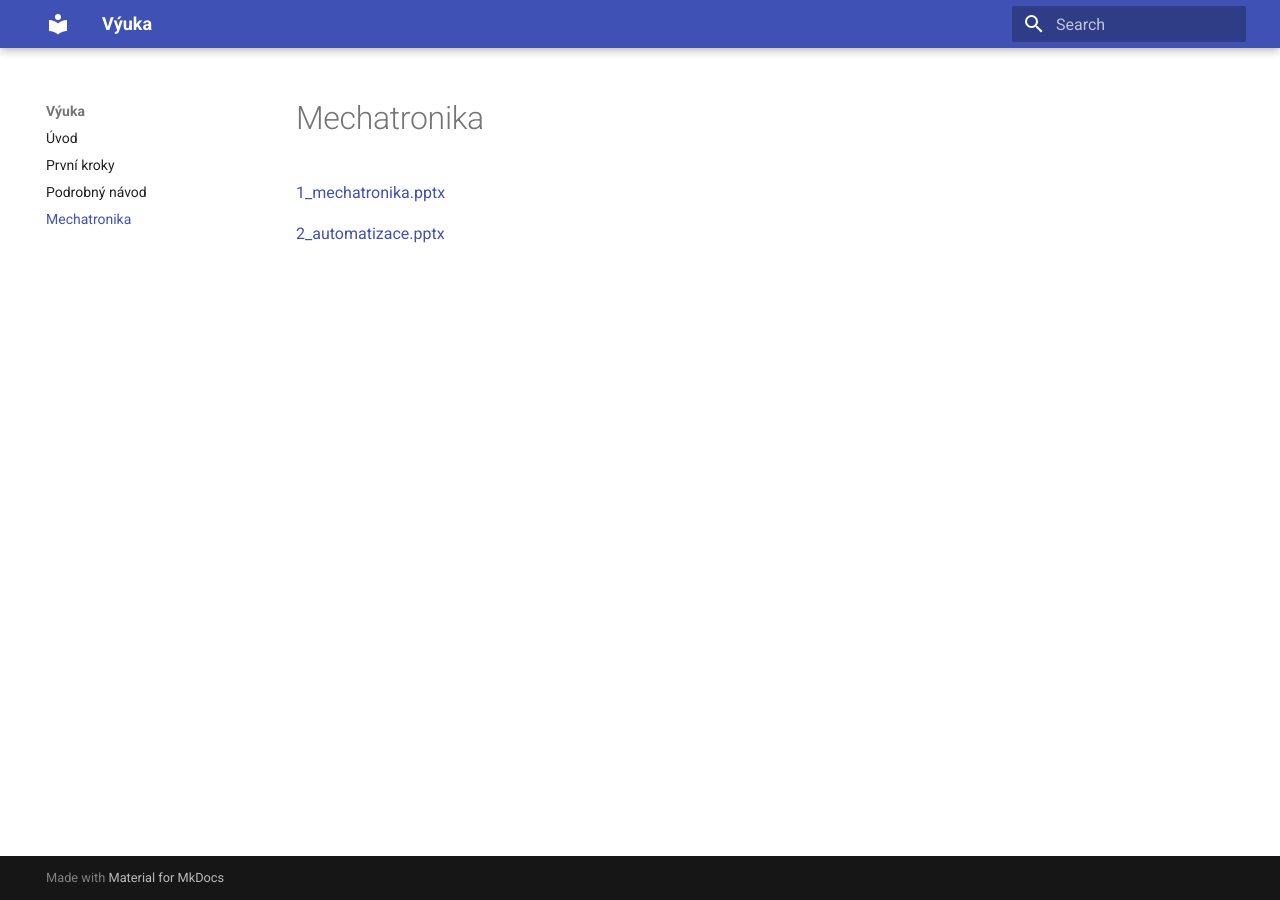
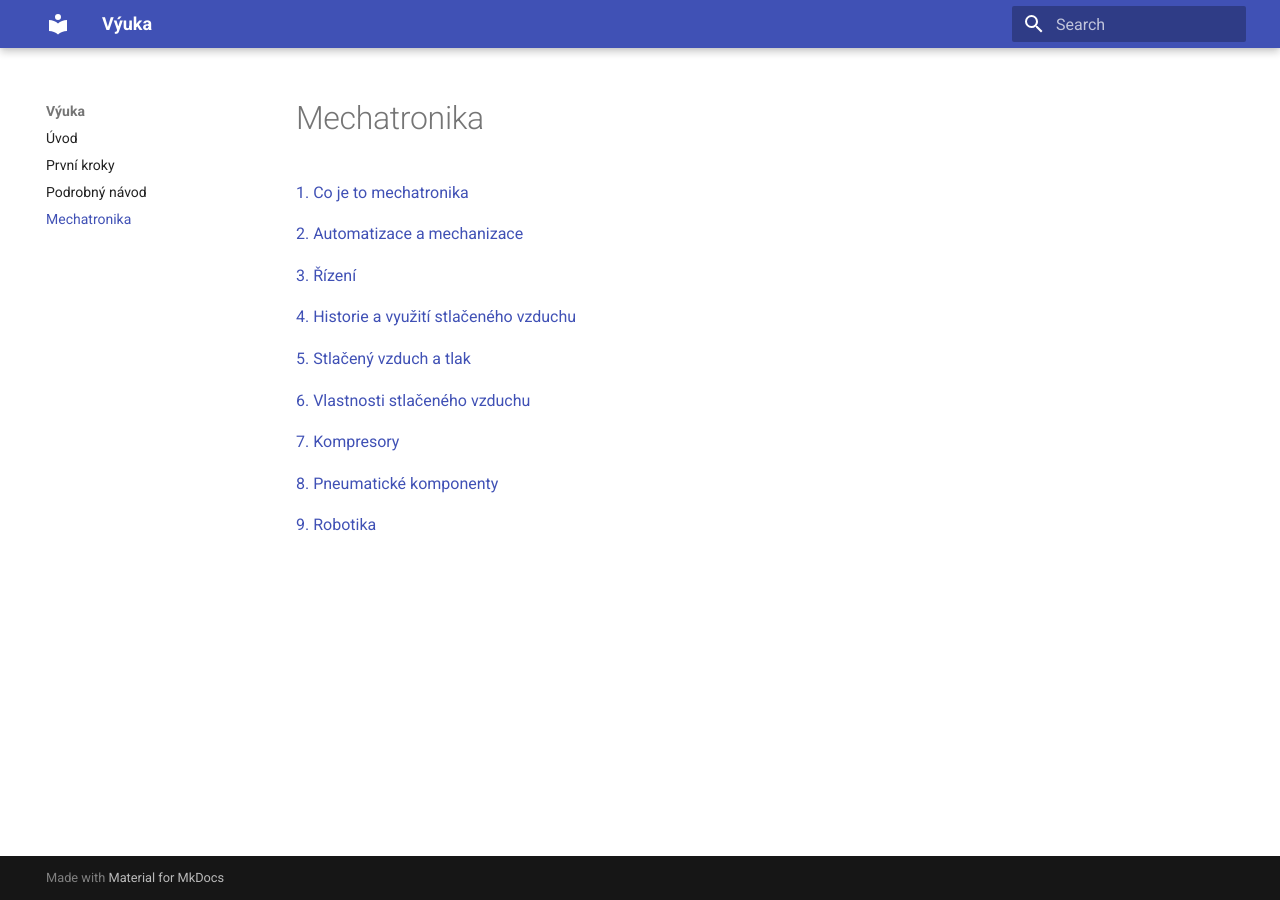
Before and after one commit to piloxgit/vyuka, an MkDocs documentation site: the page built from docs/mech.md, in a window 1280 px wide. Built offline with MkDocs 1.6.1 and Material for MkDocs 9.7.7, drawn with Linux system fonts in a browser that asks for light colours.

Commit message:
add mech pptx

```diff
--- a/docs/mech.md
+++ b/docs/mech.md
@@ -1,5 +1,19 @@
 # Mechatronika
 
-[1_mechatronika.pptx](https://opava-my.sharepoint.com/:f:/g/personal/godovsky_sspu-opava_cz/IgDwfU5OfnRNTo3_qbXLqXwZATtry69oIctElgxV6rE96rI?e=KvpUiQ)
+[1. Co je to mechatronika](https://opava-my.sharepoint.com/:p:/g/personal/godovsky_sspu-opava_cz/IQCkz8GkCUvDQ4wAWX2h-IvKAelpNTCn1U8U407wAFWuZwM?e=giou2u)
 
-[2_automatizace.pptx](https://opava-my.sharepoint.com/:f:/g/personal/godovsky_sspu-opava_cz/IgDwfU5OfnRNTo3_qbXLqXwZATtry69oIctElgxV6rE96rI?e=KvpUiQ)
+[2. Automatizace a mechanizace](https://opava-my.sharepoint.com/:p:/g/personal/godovsky_sspu-opava_cz/IQA5o3O_J3I8SaB7eOT4DwnOAbqYPFmIxodoG2Rw_o-A1YM?e=pTdG6z)
+
+[3. Řízení](https://opava-my.sharepoint.com/:p:/g/personal/godovsky_sspu-opava_cz/IQBRTurlX5YSTq77Q9_NT4wCAfyLL7cWWUENDoPfk6cgNdQ?e=Q3CYuY)
+
+[4. Historie a využití stlačeného vzduchu](https://opava-my.sharepoint.com/:p:/g/personal/godovsky_sspu-opava_cz/IQAmZkzg_MEpQZJjd-CQ8m1sAe5tbpqljAG9_GcaJjBn5Do?e=NGNEpX)
+
+[5. Stlačený vzduch a tlak ](https://opava-my.sharepoint.com/:p:/g/personal/godovsky_sspu-opava_cz/IQC_FmDM3h3_SZsPtPQZ654_AUS74N0JMtjf4_9xmrtCJkM?e=2HBDnL)
+
+[6. Vlastnosti stlačeného vzduchu](https://opava-my.sharepoint.com/:p:/g/personal/godovsky_sspu-opava_cz/IQAZtBQukD5MS7dZ1PLQUzlVAS4doMagfPYj8SaC6KRat70?e=59U5Cz)
+
+[7. Kompresory](https://opava-my.sharepoint.com/:p:/g/personal/godovsky_sspu-opava_cz/IQDoGrsZxog3Q53VTT5CN_VwAYiACtOICu6jMjIt2GJK6H4?e=ox0538)
+
+[8. Pneumatické komponenty](https://opava-my.sharepoint.com/:p:/g/personal/godovsky_sspu-opava_cz/IQDWY5EMe9EZToqUj_ekdFP7Add9Us8YwXKL7mUQbM9tekw?e=ChW5dQ)
+
+[9. Robotika](https://opava-my.sharepoint.com/:p:/g/personal/godovsky_sspu-opava_cz/IQAnI8BWnaqeRqA1ZsVidhU4AQrI-00rho52K-EKA19Geag?e=jgdcip)
```
